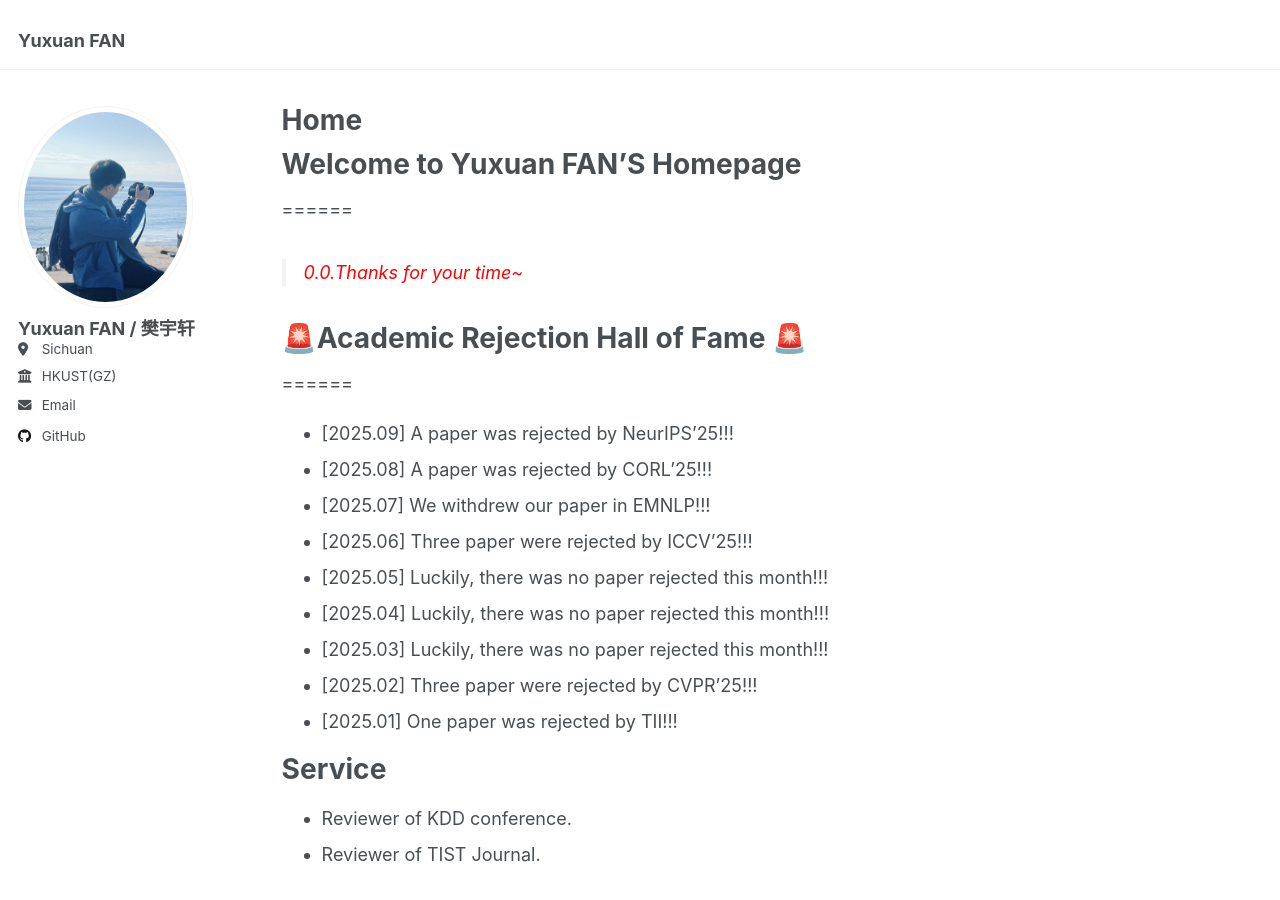
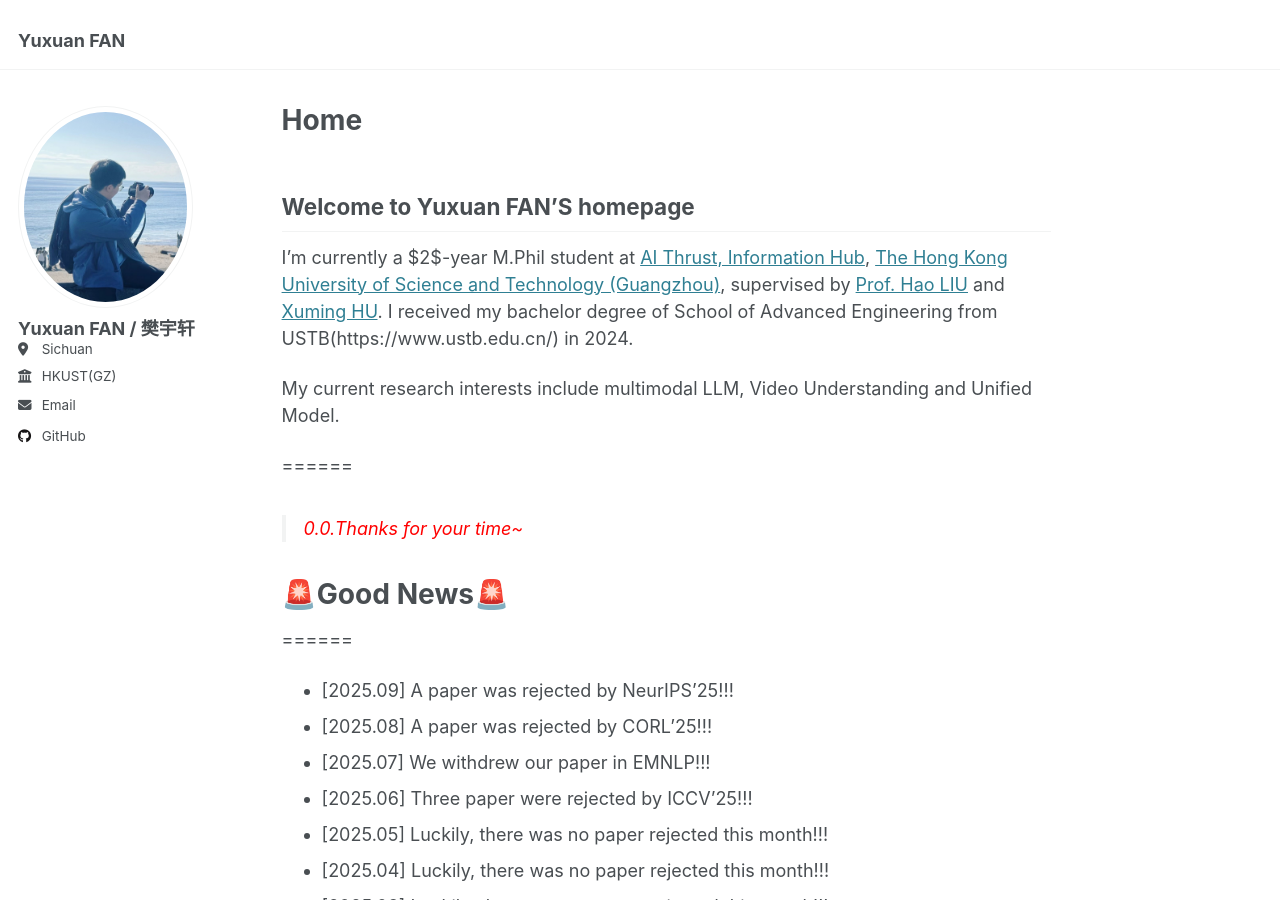
Before and after one commit to yuxuanfanOrion/yuxuanfanOrion.github.io, a Jekyll site: the page built from _pages/about.md, in a window 1280 px wide and 900 px high. Built offline with Jekyll 4.4.1, drawn with Linux system fonts in a browser that asks for light colours.

Commit message:
Update about.md

```diff
--- a/_pages/about.md
+++ b/_pages/about.md
@@ -7,12 +7,17 @@ redirect_from:
   - /about.html
 ---
 
-# Welcome to Yuxuan FAN'S Homepage
+## Welcome to Yuxuan FAN'S homepage
+
+I'm currently a $2$-year M.Phil student at [AI Thrust, Information Hub](https://www.hkust-gz.edu.cn/academics/hubs-and-thrust-areas/information-hub/), [The Hong Kong University of Science and Technology (Guangzhou)](https://hkust-gz.edu.cn/), supervised by [Prof. Hao LIU](https://raymondhliu.github.io/) and [Xuming HU](https://xuminghu.github.io/). I received my bachelor degree of School of Advanced Engineering from USTB(https://www.ustb.edu.cn/) in 2024.
+
+My current research interests include multimodal LLM, Video Understanding and Unified Model.
+
 ======
 
 > <span style="color: red">0.0.Thanks for your time~</span>
 
-# 🚨Academic Rejection Hall of Fame 🚨
+# 🚨Good News🚨
 ======
 - [2025.09] A paper was rejected by NeurIPS'25!!!
 - [2025.08] A paper was rejected by CORL'25!!!
```
